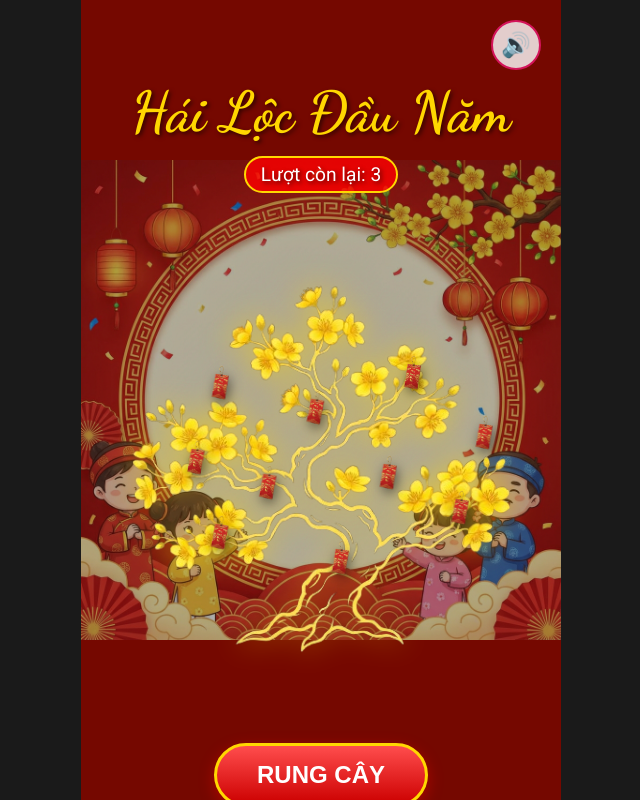
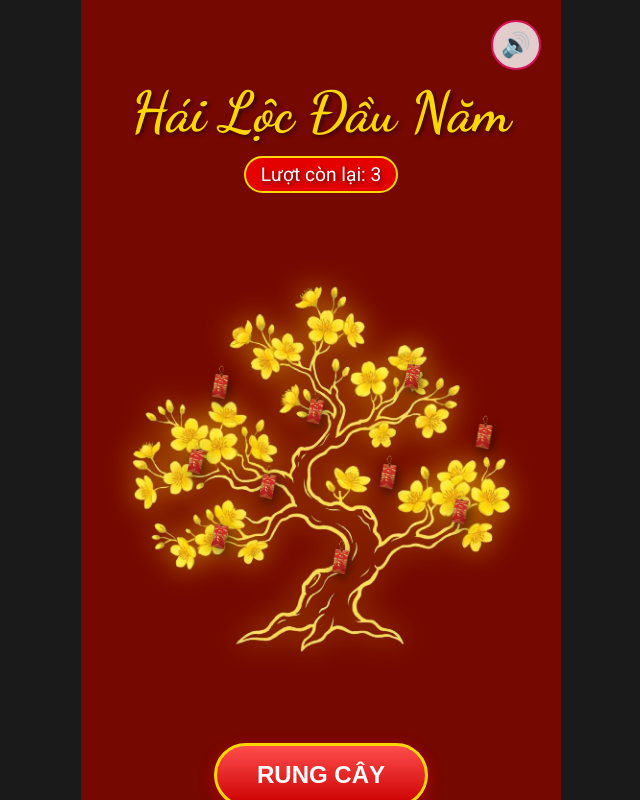
Before and after one commit to polo33333/NewYear, a website: page public/index.html in a window 1280 px wide. Shown: the whole page, without its empty margins (319-959 px from the left). Drawn offline with Linux system fonts and the light colour scheme; no server answers.

Commit message:
Update style.css

```diff
--- a/public/style.css
+++ b/public/style.css
@@ -14,7 +14,7 @@ html {
 }
 
 .background-container {
-    background: url('images/background.png') no-repeat center center;
+    /* background: url('images/background.png') no-repeat center center; */
     background-size: contain;
     /* Show full image without cropping or distortion */
     background-color: #a70b00;
```
